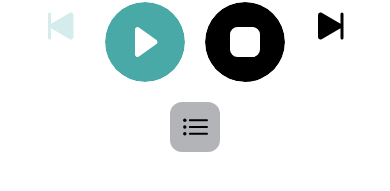
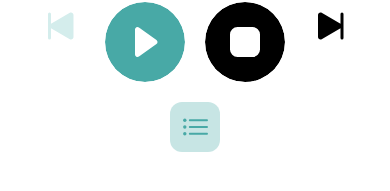
Before and after one commit to FCHDev/react-audioo-player, a React (Create React App) app: page / in a window 390 px wide. Shown: the part 441-632 px from the top of the page. Built offline with nearby package versions, Linux system fonts and the light colour scheme; a web font is replaced by a local one.

Commit message:
fine tuning mobile playlist

```diff
--- a/src/App.js
+++ b/src/App.js
@@ -266,7 +266,8 @@ function App() {
 
             {/*SECTION PLAYLIST MOBILE*/}
             <div
-                className={`md:hidden absolute ${!playlistVisible ? "hidden duration-500" : "right-0 duration-500"}
+                className={`md:hidden absolute
+                ${!playlistVisible ? "opacity-0 z-0 duration-500" : "opacity-100 z-20 duration-500"}
                 flex flex-col items-center scroll-smooth justify-evenly min-h-screen w-screen bg-transparent z-10 px-1`}>
                 <button className="
                 h-[50px] w-[50px]
@@ -322,7 +323,7 @@ function App() {
                     box-shadow4">
 
                 <div
-                    className={`${playlistVisible ? "blur-2xl duration-500 backdrop-brightness-0 opacity-100" : "blur-0 duration-500"}
+                    className={`${playlistVisible ? "blur-2xl backdrop-brightness-0 opacity-100" : "blur-0"}
                     h-screen md:h-full
                     w-full md:flex
                     `}>
@@ -393,7 +394,7 @@ function App() {
             flex
             justify-center
             items-center
-            bg-main-dark
+            bg-main
             p-2
             bg-opacity-30
             active:bg-opacity-80
```
Also changed, not shown: src/assets/svg/playlist.svg.
